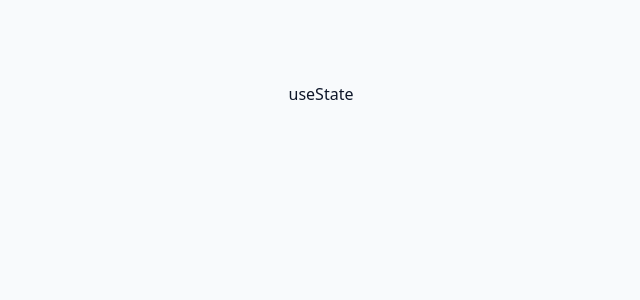
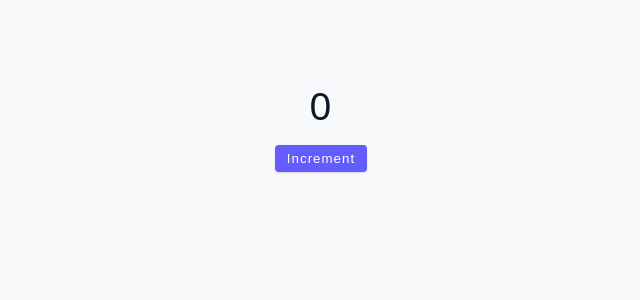
Before and after one commit to Radexman/advanced-react, a React (Vite) app: page / in a window 1280 px wide. Shown: the top 300 px of the page, without its empty margins (319-959 px from the left). Built offline with nearby package versions, Linux system fonts and the light colour scheme.

Commit message:
Error Example

```diff
--- a/src/tutorial/01-useState-error-example.jsx
+++ b/src/tutorial/01-useState-error-example.jsx
@@ -1,4 +1,18 @@
-const UseState = () => {
-	return <div>useState</div>;
+const ErrorExample = () => {
+	let count = 0;
+
+	const increaseCount = () => {
+		count++;
+		console.log(count);
+	};
+
+	return (
+		<div>
+			<h2>{count}</h2>
+			<button type='button' className='btn' onClick={increaseCount}>
+				Increment
+			</button>
+		</div>
+	);
 };
-export default UseState;
+export default ErrorExample;
```
